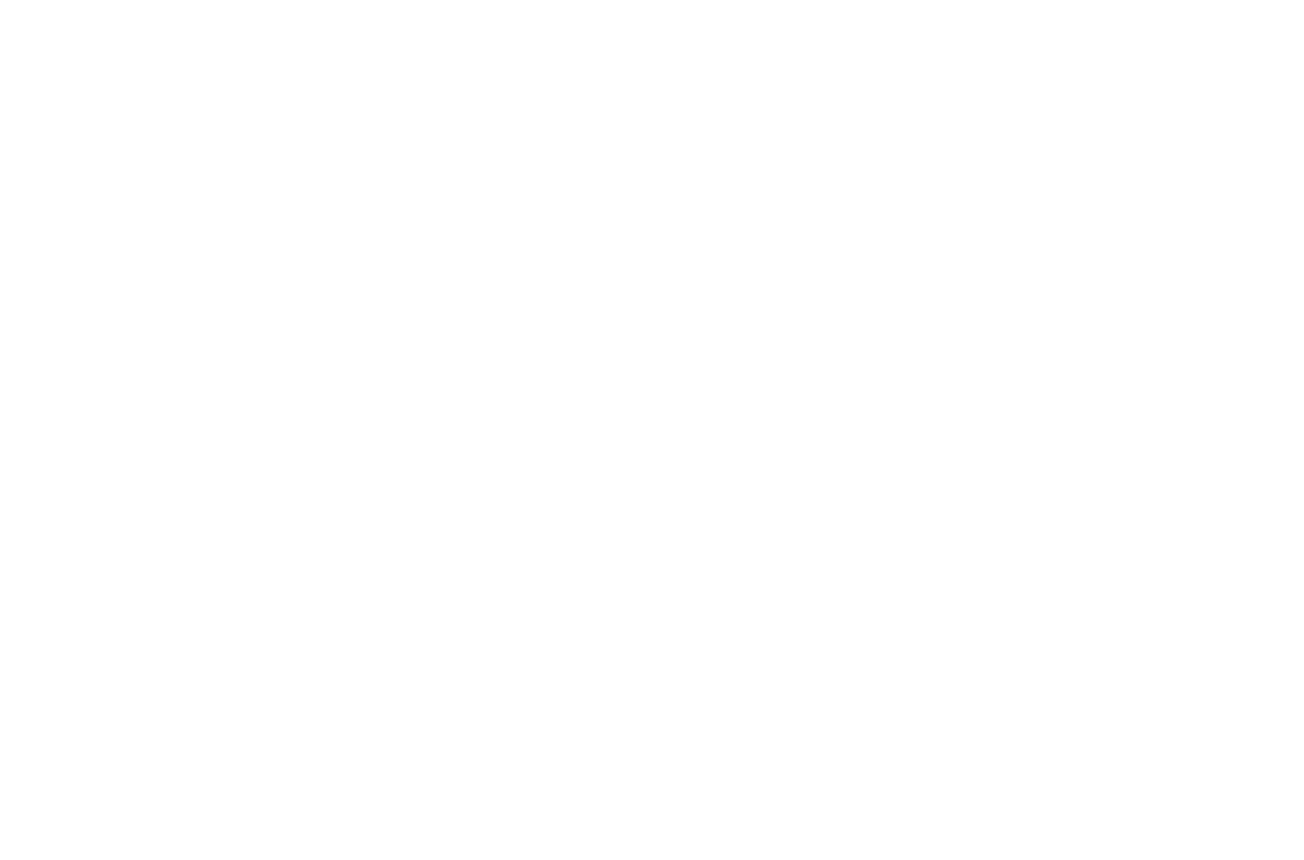
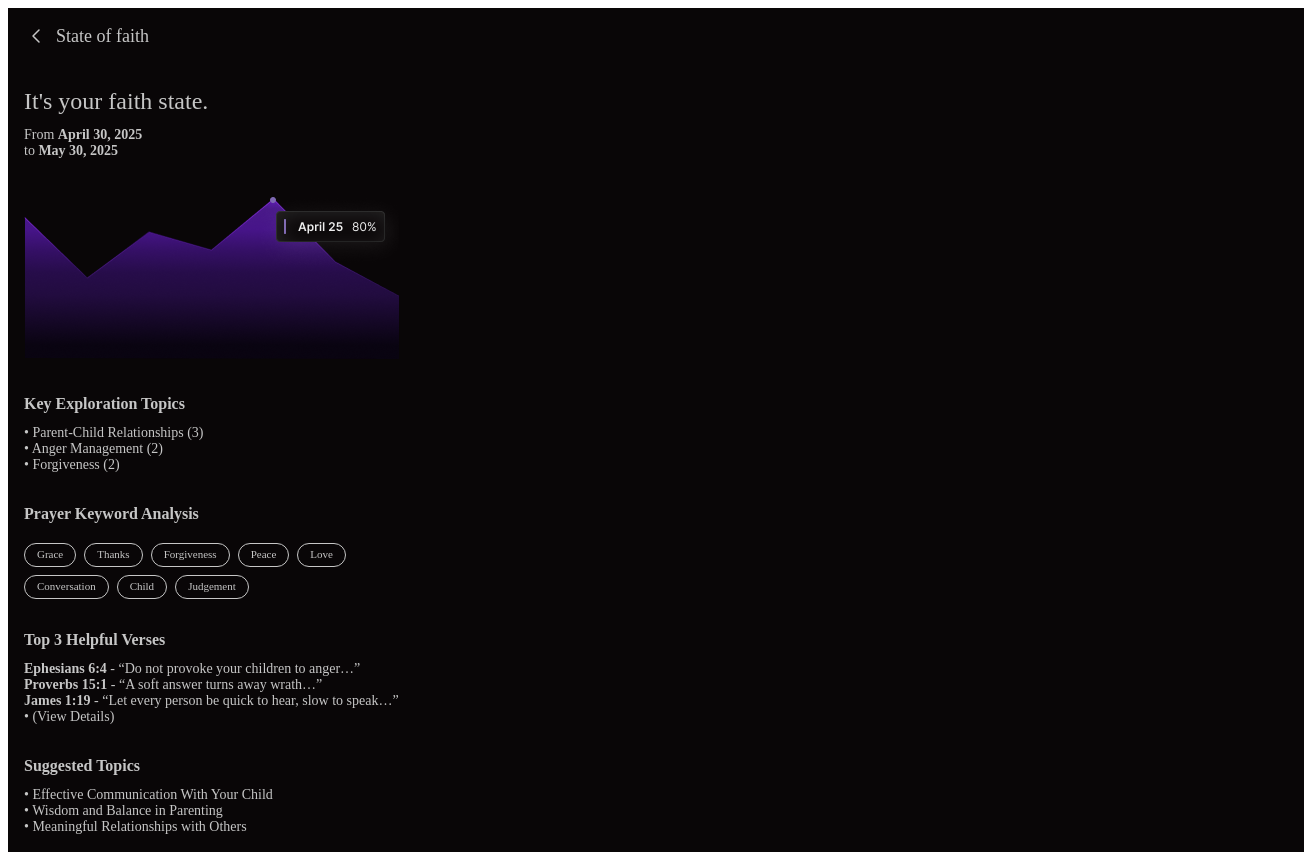
Before and after one commit to delee-dix/deepen-qt, a Nuxt app: page /home/faith in a window 1280 px wide. Before the commit this address had no page. Shown: the whole page, 1304 px wide, since content can reach past the window. Before the commit the page ends 800 px from the top, so only its background shows below. Built offline with nearby package versions, Linux system fonts and the light colour scheme.

Commit message:
create 'State of faith' screen

```diff
--- /dev/null
+++ b/pages/home/faith.vue
@@ -0,0 +1,130 @@
+<script setup lang="ts">
+import { ref } from "vue";
+</script>
+
+<template>
+  <div class="faith-container">
+    <div class="header">
+      <img
+        src="/icon/ic_chevron_left.svg"
+        alt="chevron-left"
+        @click="$router.back()"
+      />
+      <div>State of faith</div>
+    </div>
+    <div class="my-faith">
+      <div class="title">It's your faith state.</div>
+      <div class="date">From <strong>April 30, 2025</strong></div>
+      <div class="date">to <strong>May 30, 2025</strong></div>
+    </div>
+    <div class="chart">
+      <img src="/img/img_chart_sample.png" alt="chart" />
+    </div>
+    <div class="topic">
+      <div class="subject">Key Exploration Topics</div>
+      <div class="text">• Parent-Child Relationships (3)</div>
+      <div class="text">• Anger Management (2)</div>
+      <div class="text">• Forgiveness (2)</div>
+    </div>
+    <div class="keywords">
+      <div class="subject">Prayer Keyword Analysis</div>
+      <div class="tags">
+        <div class="tag">Grace</div>
+        <div class="tag">Thanks</div>
+        <div class="tag">Forgiveness</div>
+        <div class="tag">Peace</div>
+        <div class="tag">Love</div>
+      </div>
+      <div class="tags">
+        <div class="tag">Conversation</div>
+        <div class="tag">Child</div>
+        <div class="tag">Judgement</div>
+      </div>
+    </div>
+    <div class="verses">
+      <div class="subject">Top 3 Helpful Verses</div>
+      <div class="text">
+        <strong>Ephesians 6:4</strong> - “Do not provoke your children to
+        anger…”
+      </div>
+      <div class="text">
+        <strong>Proverbs 15:1</strong> - “A soft answer turns away wrath…”
+      </div>
+      <div class="text">
+        <strong>James 1:19</strong> - “Let every person be quick to hear, slow
+        to speak…”
+      </div>
+      <div class="text">• (View Details)</div>
+    </div>
+    <div class="suggest">
+      <div class="subject">Suggested Topics</div>
+      <div class="text">• Effective Communication With Your Child</div>
+      <div class="text">• Wisdom and Balance in Parenting</div>
+      <div class="text">• Meaningful Relationships with Others</div>
+    </div>
+  </div>
+</template>
+
+<style lang="scss" scoped>
+.faith-container {
+  background-color: #090607;
+  padding: 16px;
+  width: 100%;
+  height: 812px; // 100%
+  color: #c6c6c6;
+  overflow-y: auto;
+
+  .header {
+    display: flex;
+    align-items: center;
+    font-size: 18px;
+    gap: 8px;
+  }
+
+  .my-faith {
+    margin-top: 28px;
+
+    .title {
+      font-size: 24px;
+      padding: 12px 0;
+    }
+    .date {
+      font-size: 14px;
+    }
+  }
+
+  .keywords {
+    margin-top: 20px;
+
+    .tags {
+      display: flex;
+      flex-direction: row;
+      font-size: 11px;
+      gap: 8px;
+      margin-top: 8px;
+
+      .tag {
+        padding: 4px 12px 6px 12px;
+        border-radius: 100px;
+        border: 1px solid #c6c6c6;
+      }
+    }
+  }
+
+  .chart,
+  .topic,
+  .verses,
+  .suggest {
+    margin-top: 20px;
+  }
+
+  .subject {
+    font-size: 16px;
+    padding: 12px 0;
+    font-weight: 700;
+  }
+  .text {
+    font-size: 14px;
+  }
+}
+</style>
```
